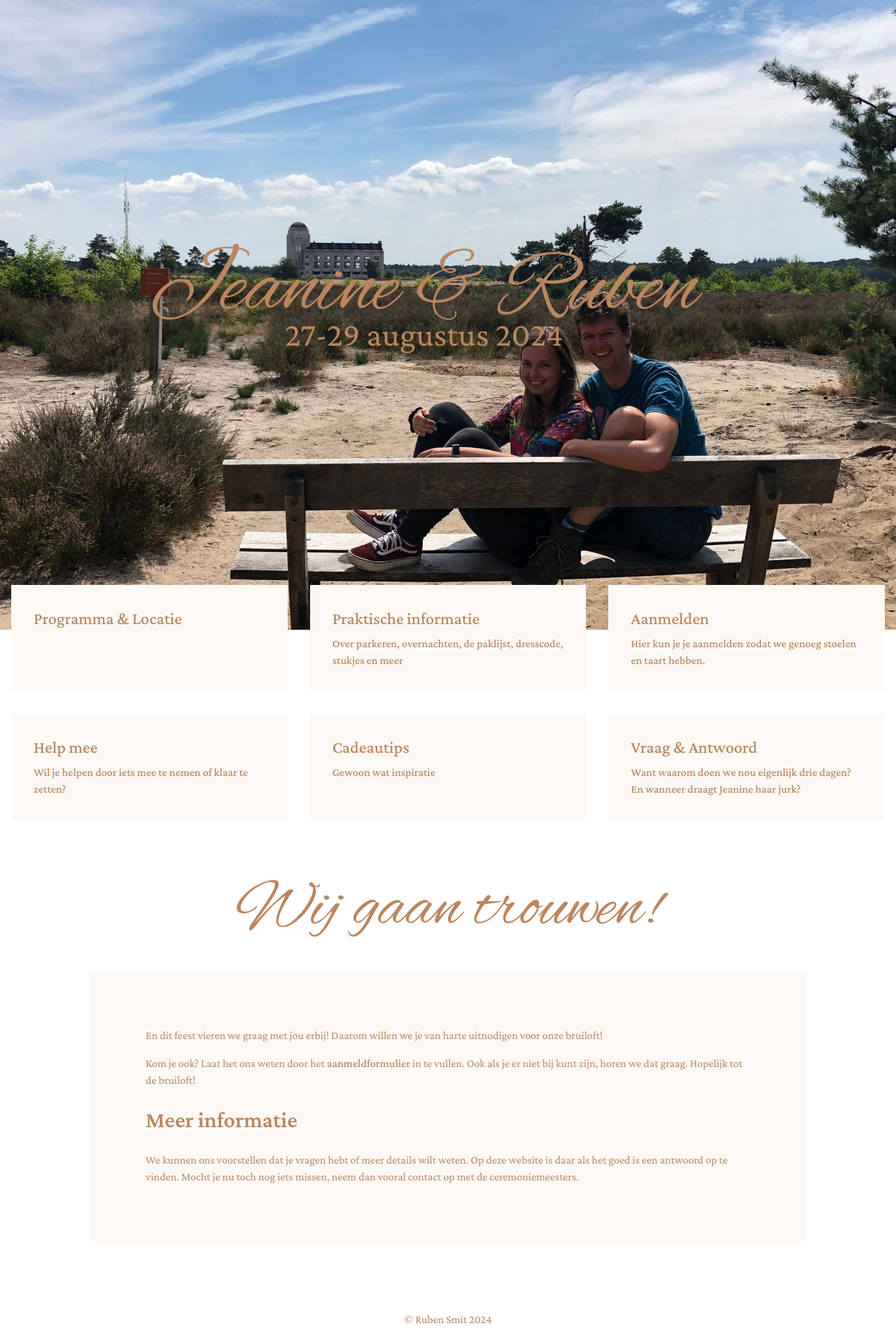
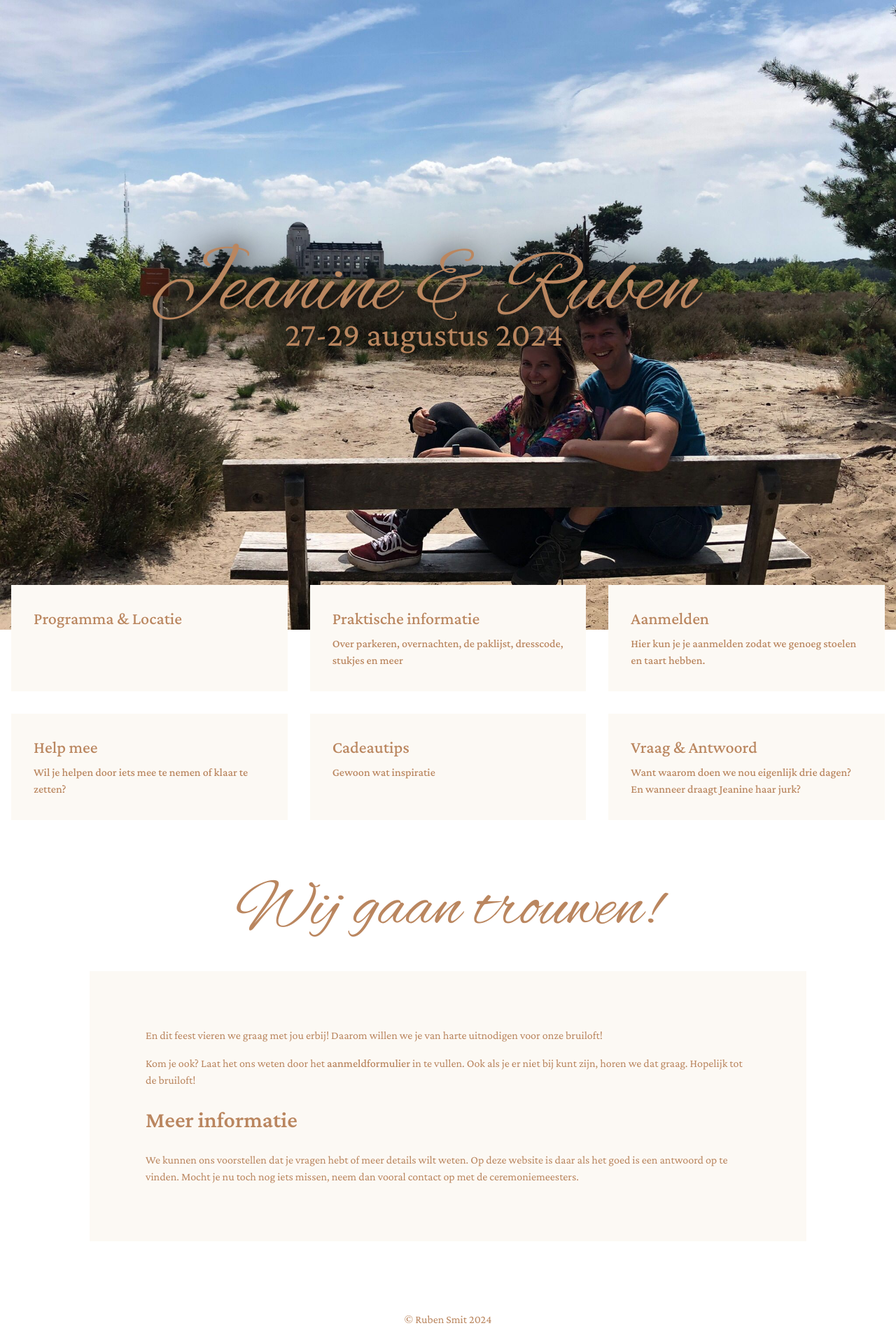
Before and after one commit to RubenSmit/bruiloftjeanineenruben.nl, a Jekyll site: the page built from index.markdown, in a window 1280 px wide. Shown: the whole page at 70% size. Built offline with Jekyll 4.4.1, drawn with Linux system fonts in a browser that asks for light colours.

Commit message:
Add shadow

```diff
--- a/_layouts/home.html
+++ b/_layouts/home.html
@@ -36,8 +36,8 @@
   <a href="/aanmelden" class="hidden md:inline p-2 hover:font-bold text-secondary" data-menu="item">Aanmelden</a>
 </nav>
 <header style="background-image: url('/images/backdrop.jpg');" class="flex items-center justify-center h-96 md:h-screen w-full bg-center bg-cover">
-  <div class="flex w-2/3">
-    <div class="flex flex-col items-center flex-shrink">
+  <div class="flex w-2/3"  style="filter: drop-shadow(0px 0px 40px #000000);">
+    <div class="flex flex-col items-center flex-shrink" style="filter: drop-shadow(0px 0px 15px #000000);">
       <h1 class="text-center md:text-left font-curly drop-shadow-md text-5xl sm:text-6xl md:text-7xl lg:text-8xl xl:text-9xl" style="line-height: 2rem;">
         Jeanine <span class="inline-block">& Ruben</span>
       </h1>
```
